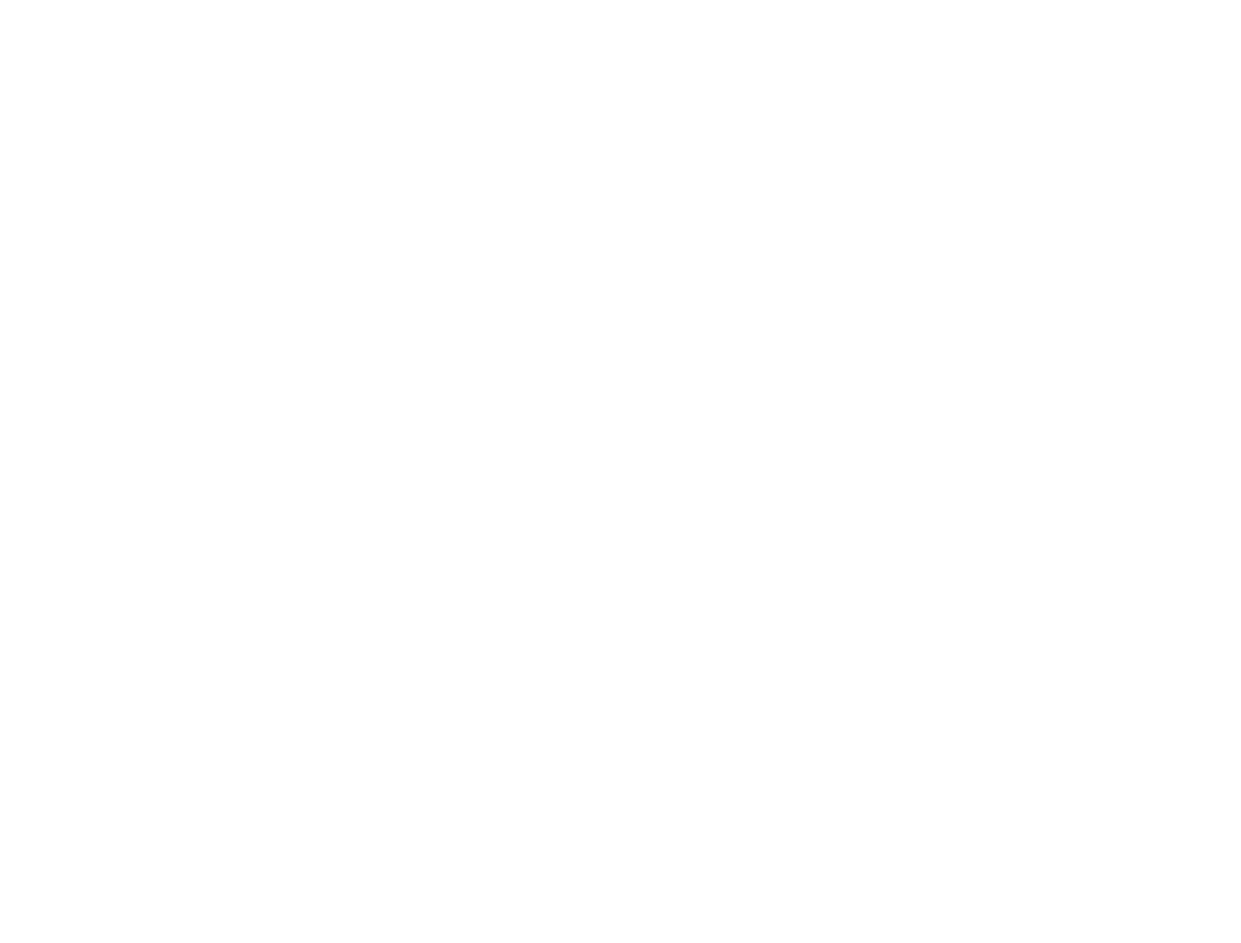
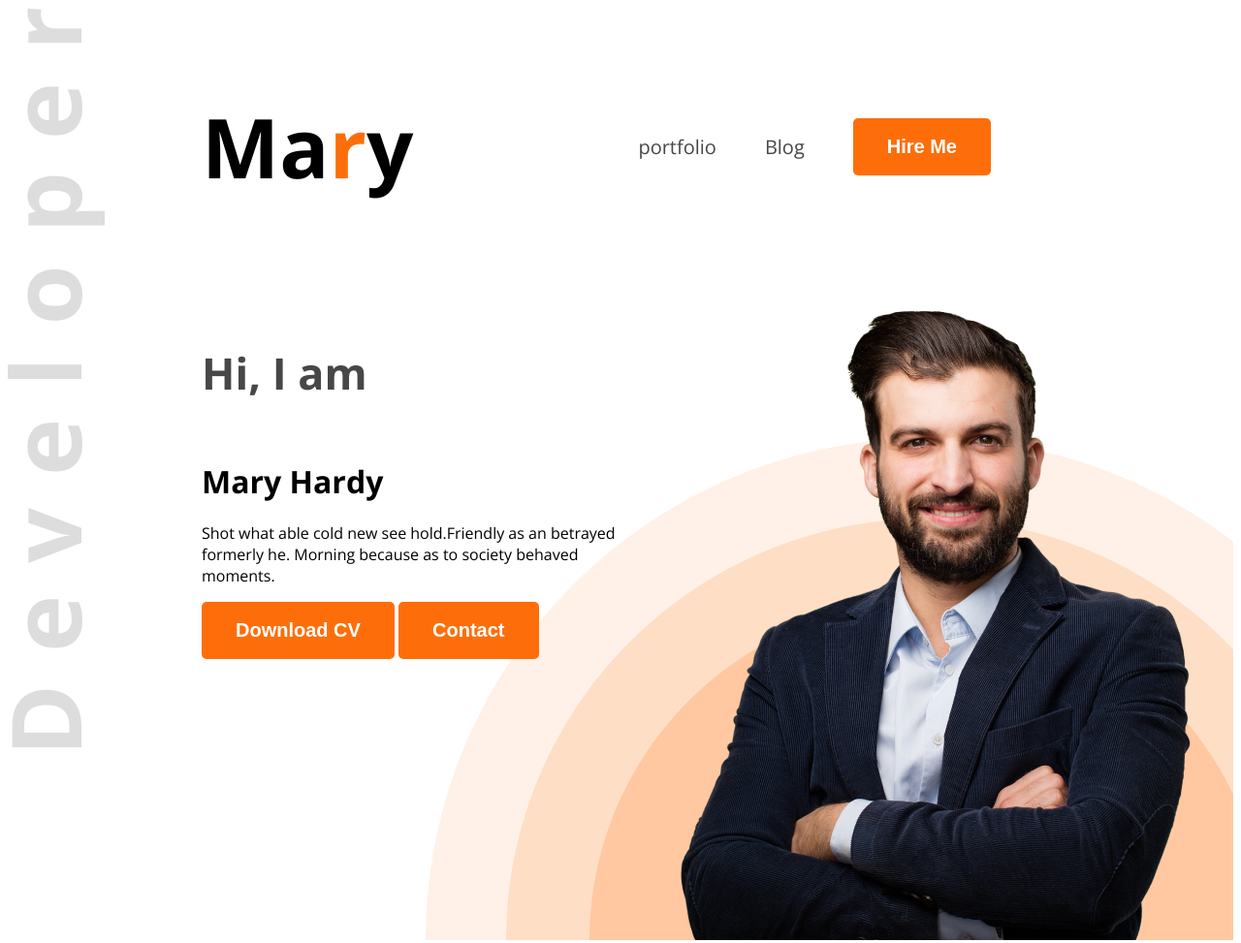
Before and after one commit to AbuSayed101/sayeed-first-portfolio, a plain HTML site: page index.html in a window 1280 px wide. Shown: the whole page at 97% size. Before the commit the page ends 800 px from the top, so only its background shows below. Drawn offline with nearby package versions, Linux system fonts and the light colour scheme.

Commit message:
added a new images commit

```diff
--- a/index.html
+++ b/index.html
@@ -4,9 +4,33 @@
     <meta charset="UTF-8">
     <meta name="viewport" content="width=device-width, initial-scale=1.0">
     <title>sayeed developer portfolio</title>
+  <link rel="preconnect" href="https://fonts.googleapis.com">
+<link rel="preconnect" href="https://fonts.gstatic.com" crossorigin>
+<link href="https://fonts.googleapis.com/css2?family=Open+Sans:ital,wght@0,300..800;1,300..800&display=swap" rel="stylesheet">
+    <link rel="stylesheet" href="styles/portfolio.css">
 </head>
-<body>
-    <header>
+<body class="open-sans-normal ">
+    <header class="header">
+<nav>
+    <h3 class="nav-title">Ma<span class="text-primary">r</span>y</h3>
+    <ul>
+        <li><a class="dark-2" href="">portfolio</a></li>
+        <li><a class="dark-2" href="">Blog</a></li>
+        <li><a class="dark-2" href=""><button class="btn-primary">Hire Me</button></a></li>
+    </ul>
+</nav>
+<div class="banner">
+<div class="banner-content">
+<h4 class="banner-greetings dark-2">Hi, I am</h4>
+<h1 class="banner-title">Mary Hardy</h1>
+<p class="banner-description">
+    Shot what able cold new see hold.Friendly as an betrayed formerly he. Morning because as to society behaved moments.
+</p>
+<button class="btn-primary">Download CV</button>
+<button class="btn-primary">Contact</button>
+</div>
+<img class="banner-profile-pic" src="images/hardy.png" alt="">
+</div>
 
     </header>
     <main>
--- /dev/null
+++ b/styles/portfolio.css
@@ -0,0 +1,83 @@
+
+
+.open-sans-normal {
+  font-family: "Open Sans", sans-serif;
+  font-optical-sizing: auto;
+  font-style: normal;
+  font-variation-settings:
+    "wdth" 100;
+}
+
+/* header */
+.header{
+    background-image: url('../images/developer.png'),url('../images/header_bg.png') ;
+    background-repeat: no-repeat ;
+    background-position: top left,bottom right;
+}
+/* shared style */
+.text-primary{
+    color:#FD6E0A;
+
+}
+
+.dark-2{
+    color:#474747;
+}
+.btn-primary{
+    background-color: #FD6E0A;
+    font-weight: bold;
+    font-size: 20px;
+    color: white;
+    padding: 18px 35px;
+    border-radius: 5px;
+    border: none;
+}
+
+/* nav styles */
+nav{
+    display: flex;
+    align-items: center;
+    justify-content: space-between;
+    margin: 0px 200px;
+
+}
+.nav-title{
+    font-weight: 800;
+    font-size: 45px;
+}
+
+nav ul{
+    display: flex;
+    align-items: center;
+}
+
+nav ul li{
+    list-style: none;
+  margin-right: 50px;
+}
+nav ul a{
+    text-decoration: none;
+    font-size: 20px;
+}
+
+.banner{
+    display: flex;
+    justify-content: space-between;
+    margin:0 35px 0 200px;
+}
+.banner-content{
+    max-width: 580px;
+}
+/* banner style */
+.banner-greetings{
+    font-size: 45px;
+    font-weight: 600px;
+}
+.nav-title{
+    font-weight: bold;
+    font-size:85px ;
+}
+.banner-profile-pic{
+    width: 586px;
+    height: 676px;
+}
```
